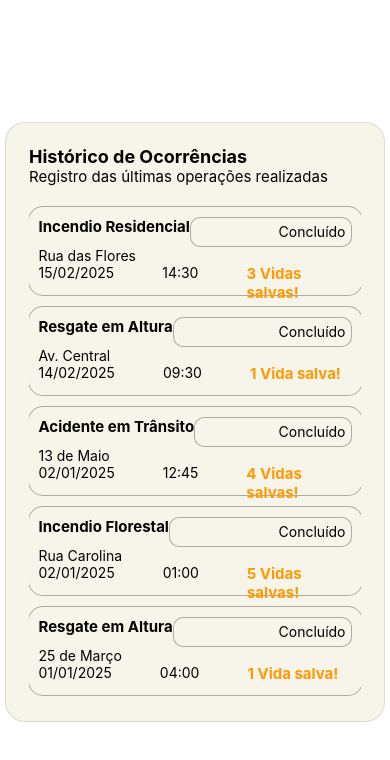
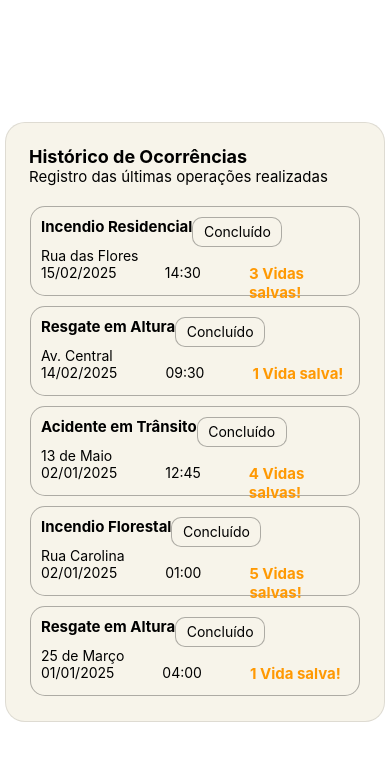
Before and after one commit to LiviaOrmeleze/rescue_us, a React Native app: screen / in a window 390 px wide. Shown: the top 760 px of the page. Built offline with nearby package versions, Linux system fonts and the light colour scheme.

Commit message:
Alterando botão concluído

```diff
--- a/App.js
+++ b/App.js
@@ -44,7 +44,7 @@ export default function App() {
           <View style={styles.cbm}>
             <View style={styles.tituloebotao}>
             <Text style={styles.textocbm}>Incendio Residencial</Text>
-            <View style={styles.botaoconcluido}><Text>Concluído</Text></View>
+            <View style={styles.botaoconcluido}><Text style={styles.textobotaoconcluido}>Concluído</Text></View>
             </View>
             <Text>Rua das Flores</Text>
             <View style={styles.diaedata}>
@@ -57,7 +57,7 @@ export default function App() {
           <View style={styles.cbm}>
             <View style={styles.tituloebotao}>
             <Text style={styles.textocbm}>Resgate em Altura</Text>
-            <View style={styles.botaoconcluido}><Text>Concluído</Text></View>
+            <View style={styles.botaoconcluido}><Text style={styles.textobotaoconcluido}>Concluído</Text></View>
             </View>
             <Text>Av. Central</Text>
             <View style={styles.diaedata}>
@@ -70,7 +70,7 @@ export default function App() {
           <View style={styles.cbm}>
             <View style={styles.tituloebotao}>
             <Text style={styles.textocbm}>Acidente em Trânsito</Text>
-            <View style={styles.botaoconcluido}><Text>Concluído</Text></View>
+            <View style={styles.botaoconcluido}><Text style={styles.textobotaoconcluido}>Concluído</Text></View>
             </View>
             <Text>13 de Maio</Text>
             <View style={styles.diaedata}>
@@ -83,7 +83,7 @@ export default function App() {
           <View style={styles.cbm}>
             <View style={styles.tituloebotao}>
             <Text style={styles.textocbm}>Incendio Florestal</Text>
-            <View style={styles.botaoconcluido}><Text>Concluído</Text></View>
+            <View style={styles.botaoconcluido}><Text style={styles.textobotaoconcluido}>Concluído</Text></View>
             </View>
             <Text>Rua Carolina</Text>
             <View style={styles.diaedata}>
@@ -96,7 +96,7 @@ export default function App() {
           <View style={styles.cbm}>
             <View style={styles.tituloebotao}>
             <Text style={styles.textocbm}>Resgate em Altura</Text>
-            <View style={styles.botaoconcluido}><Text>Concluído</Text></View>
+            <View style={styles.botaoconcluido}><Text style={styles.textobotaoconcluido}>Concluído</Text></View>
             </View>
             <Text>25 de Março</Text>
             <View style={styles.diaedata}>
@@ -109,7 +109,7 @@ export default function App() {
           <View style={styles.cbm}>
             <View style={styles.tituloebotao}>
             <Text style={styles.textocbm}>Resgate em Altura</Text>
-            <View style={styles.botaoconcluido}><Text>Concluído</Text></View>
+            <View style={styles.botaoconcluido}><Text style={styles.textobotaoconcluido}>Concluído</Text></View>
             </View>
             <Text>25 de Março</Text>
             <View style={styles.diaedata}>
@@ -155,7 +155,7 @@ const styles = StyleSheet.create({
   cbm:{
     marginTop: 10,
     backgroundColor: "#F7F4EA",
-    width: 335,
+    width: 330,
     height: 90,
     borderRadius: 15,
     padding: 10,
@@ -175,11 +175,12 @@ const styles = StyleSheet.create({
     height: 30,
     borderRadius: 10,
     padding: 5,
-    alignItems: "center",
+    borderColor: "rgba(0, 0, 0, 0.30)",
     borderWidth: 1,
-    borderColor: "rgba(0, 0, 0, 0.30)",
-    flex: 1,
-    alignItems: "flex-end", // coloca tudo do container à direita
+    // alignItems: "flex-end", // coloca tudo do container à direita
+  },
+  textobotaoconcluido: {
+    textAlign: "center",
   },
   diaedata: {
     flexDirection: "row",
```
